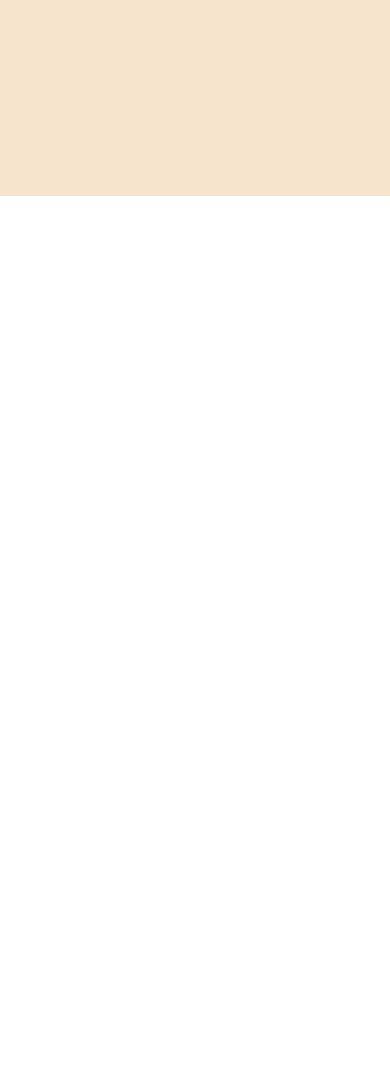
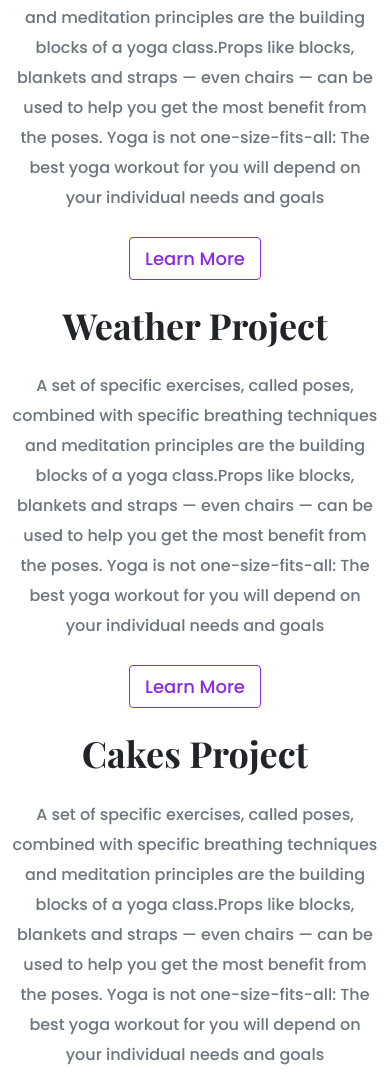
Before and after one commit to purpleflavor/portfolio-project, a plain HTML site: page index.html in a window 390 px wide. Shown: the part 667-1752 px from the top of the page. Before the commit the page ends 863 px from the top, so only its background shows below. Drawn offline with nearby package versions, Linux system fonts and the light colour scheme.

Commit message:
Updated homepage design

```diff
--- a/index.html
+++ b/index.html
@@ -26,5 +26,45 @@
    <a href="#" class="btn btn-branding">Contact Me</a>
    </div>
 </div>
+<p class="text-center m-5">Below are some of my projects</p>
+<div class="container">
+ <div class="row mb-4">
+   <div class="col d-none d-lg-block">
+     <img src="images/yoga.PNG" class="img-fluid m-3" alt="yoga project"/>
+   </div>
+  <div class="col">
+ <div class="project-description">
+  <h2 class="mb-4">Yoga Project</h2>
+  <p class="mb-4 text-secondary">A set of specific exercises, called poses, combined with specific breathing techniques and meditation principles are the building blocks of a yoga class.Props like blocks, blankets and straps — even chairs — can be used to help you get the most benefit from the poses. Yoga is not one-size-fits-all: The best yoga workout for you will depend on your individual needs and goals</p>
+  <a href="#" class="btn btn-branding-projects">Learn More</a>
+    </div>
+  </div>
+</div>
+<div class="row mb-4">
+
+ <div class="col">
+<div class="project-description">
+ <h2 class="mb-4">Weather Project</h2>
+ <p class="mb-4 text-secondary">A set of specific exercises, called poses, combined with specific breathing techniques and meditation principles are the building blocks of a yoga class.Props like blocks, blankets and straps — even chairs — can be used to help you get the most benefit from the poses. Yoga is not one-size-fits-all: The best yoga workout for you will depend on your individual needs and goals</p>
+ <a href="#" class="btn btn-branding-projects">Learn More</a>
+   </div>
+ </div>
+ <div class="col d-none d-lg-block">
+  <img src="images/weather.png" class="img-fluid m-3" alt="weather project"/>
+</div>
+</div>
+<div class="row mb-4">
+  <div class="col d-none d-lg-block">
+    <img src="images/shalom.png" class="img-fluid m-3 "  alt="cakes project"  >
+  </div>
+ <div class="col">
+<div class="project-description">
+ <h2 class="mb-4">Cakes Project</h2>
+ <p class="mb-4 text-secondary">A set of specific exercises, called poses, combined with specific breathing techniques and meditation principles are the building blocks of a yoga class.Props like blocks, blankets and straps — even chairs — can be used to help you get the most benefit from the poses. Yoga is not one-size-fits-all: The best yoga workout for you will depend on your individual needs and goals</p>
+ <a href="#" class="btn btn-branding-projects">Learn More</a>
+   </div>
+ </div>
+</div>
+</div>
 </body>
 </html>
--- a/styles/app.css
+++ b/styles/app.css
@@ -17,10 +17,14 @@ h1,h2,h3,h4,h5,h6{
 h1{
     font-size: 96px;
 }
-
+h2{
+    font-size: 64px;
+}
 p{
     font-family:var(--default-font-family);
     font-weight: normal;
+    font-size:16px;
+    line-height:30px;
 }
 .hero{
     background-color:var(--main-color);
@@ -48,3 +52,32 @@ p{
     font-size: 18px;
     padding:15px 30px;
 }
+.btn-branding-projects{
+    font-size: 18px;
+    padding:7px 15px;
+    line-height: 27px;
+    border-radius: 4px;
+    color:var(--branding-color);
+    border: 1px solid var(--branding-color);
+}
+
+
+.project-description{
+    padding:60px 30px ;
+}
+@media(max-width:900px){
+    .project-description{
+        padding:0;
+        text-align: center;
+    }
+    h1{
+        font-size:48px;
+        line-height:1;
+    }
+    h2{
+        font-size: 36px;
+    }
+    .hero{
+       padding: 80px 20px;
+    }
+}
```
